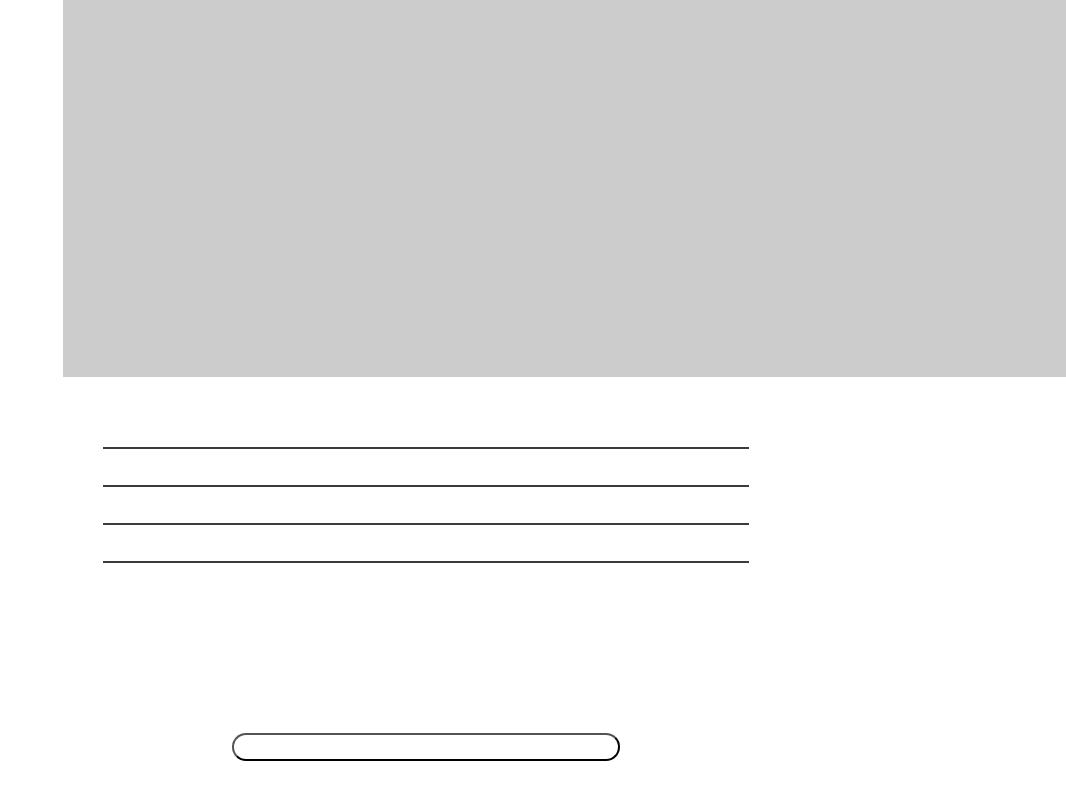
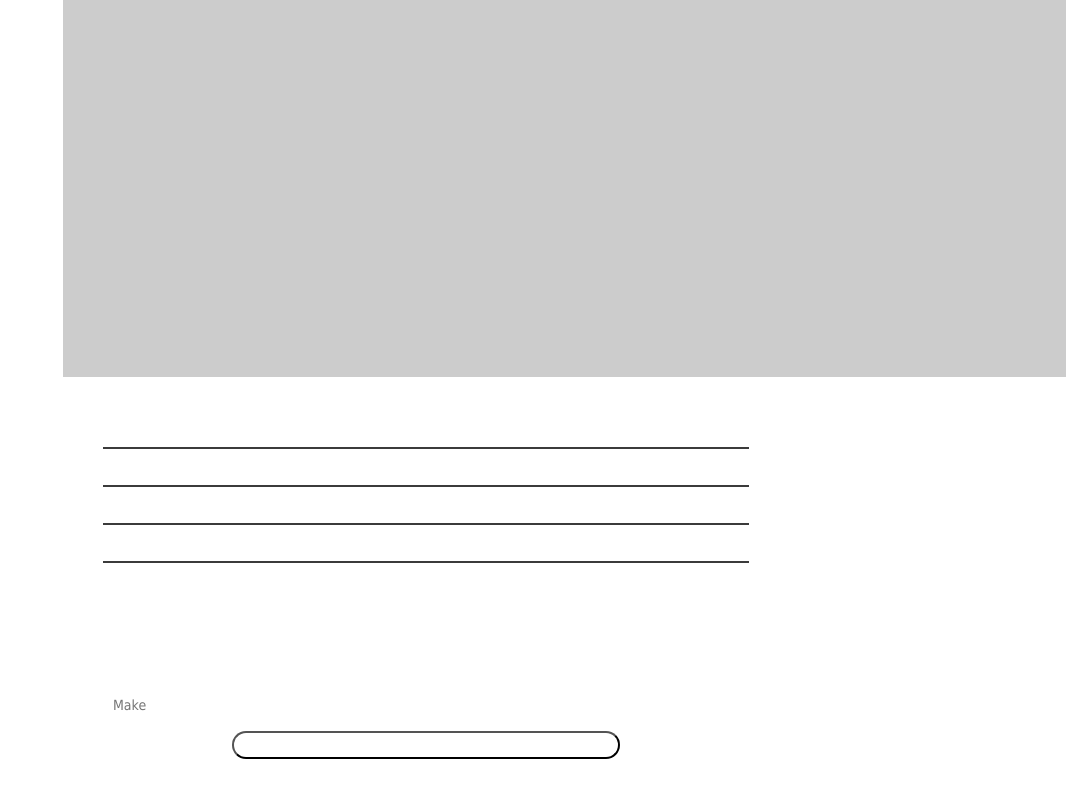
Before and after one commit to ajosephs1/cardle, a React (Create React App) app: page / in a window 1280 px wide. Shown: the part 7759-8559 px from the top of the page, without its empty margins (214-1280 px from the left). Built offline with nearby package versions, Linux system fonts and the light colour scheme.

Commit message:
Add filter to select

```diff
--- a/src/components/Select/Select.scss
+++ b/src/components/Select/Select.scss
@@ -37,4 +37,11 @@
     }
 
   }
+
+  &__data{
+    list-style-type: none;
+    padding: 0 0.5rem;
+    height: 3rem;
+    overflow: scroll;
+  }
 }
--- a/src/components/Select/index.tsx
+++ b/src/components/Select/index.tsx
@@ -1,29 +1,36 @@
-import './Select.scss'
+import { useState } from "react";
+import "./Select.scss";
 
 export type SelectProps = {
-  data: string[] | number[];
+  data: Array<(string|number)>;
   name: string;
-  class: string
-}
+  class: string;
+};
 
 export default function Select(props: SelectProps) {
+  // onclick if searh is empty display a dropdown of all the data option
+  // once typing filter search to include what's in the search box to lowecase everything
+  //if name is model select search box is diabled
+  const [search, setSearch] = useState("");
+  const [focus, setFocus] = useState(false);
 
-  console.log(props.data)
+
+  const filteredData: Array<(string|number)> = props.data.filter(item=> item.toString().toLowerCase().includes(search.toLowerCase()))
+
+  // console.log(filteredData)
   return (
-    <div className= "select">
-      {/* include animation for when selected label goes to top left */}
-      {/* <label htmlFor="cardle-select" className="select__label">
-        {props.name}
-      </label> */}
-      <select
-        name={props.name}
+    <div className="select">
+      <input
+        type="text"
         id="cardle-select"
-        className= {`select__input ${props.class}`}
+        className={`select__input ${props.class}`}
         placeholder={props.name}
-      >
-        <option value="1">{props.name}</option>
-        {props.data.map(item => (<option key={crypto.randomUUID()} value={item}>{item}</option>))}
-      </select>
+        onChange={(e) => setSearch(e.target.value)}
+        onFocus={() => setFocus(true)}
+      />
+      {focus && <ul className="select__data">{
+        filteredData.map((item, index) => (<li key={index}>{item}</li>))
+      }</ul>}
     </div>
   );
 }
```
Also changed, not shown: src/components/FormSubmit/index.tsx (+0 -18 lines).
